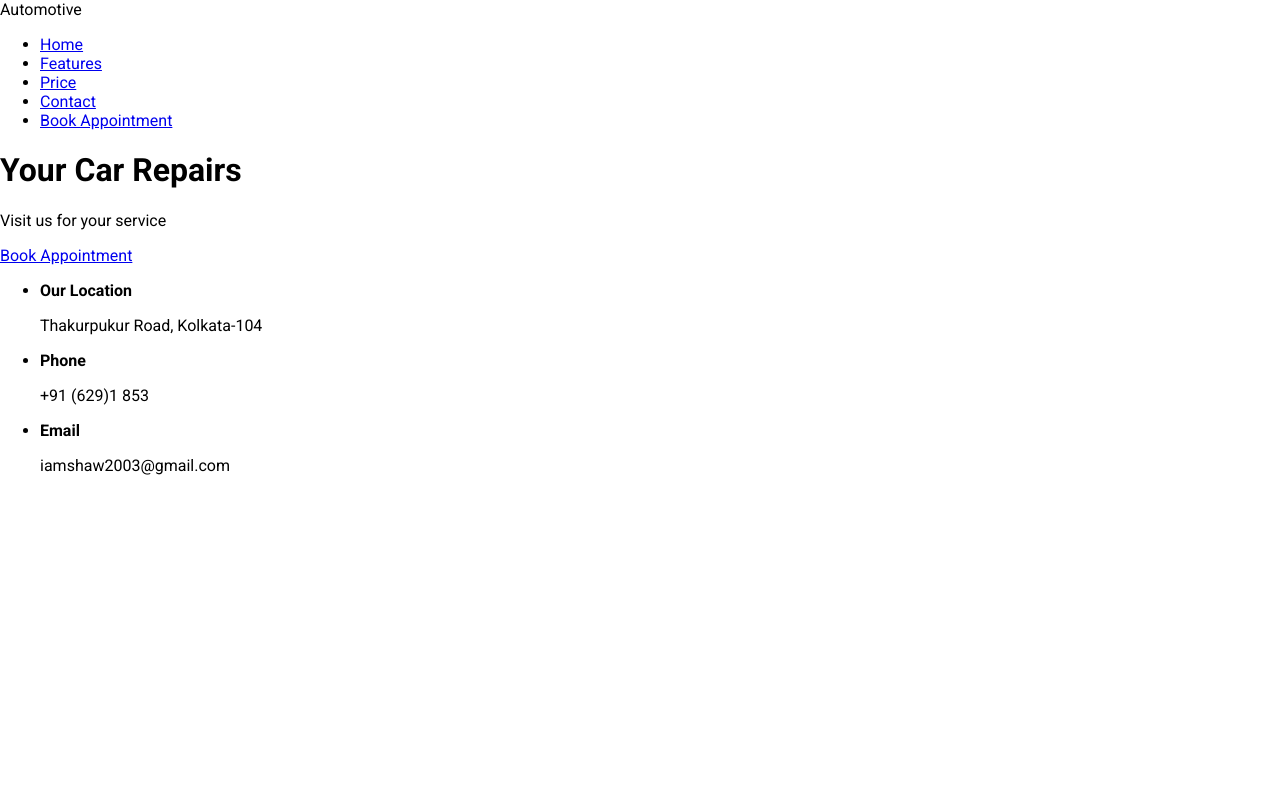
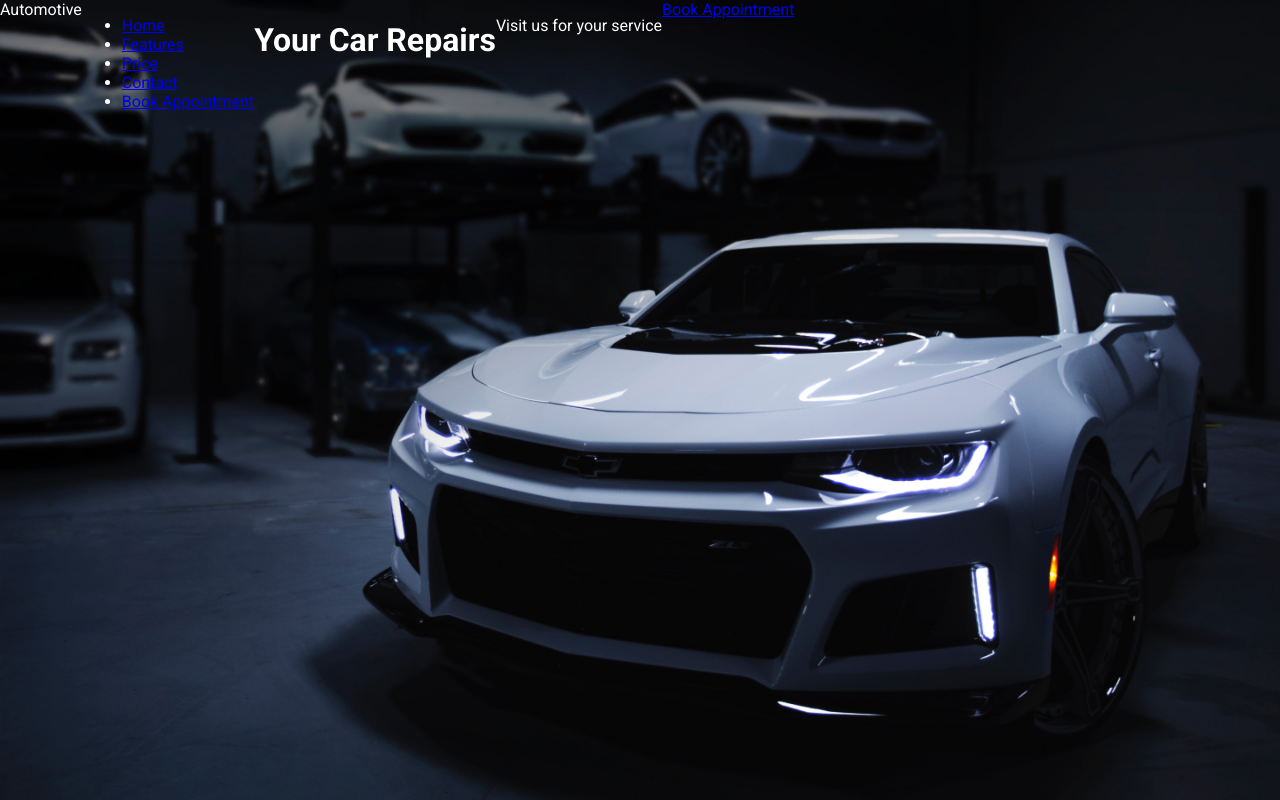
Before and after one commit to SURAJITSHAW/HTML-CSS, a plain HTML site: page 3_AutoMotiveCar/index.html in a window 1280 px wide. Shown: the top 800 px of the page. Drawn offline with Linux system fonts and the light colour scheme.

Commit message:
CSS : header css  part of AutoMotiveCar project is done

```diff
--- a/3_AutoMotiveCar/index.html
+++ b/3_AutoMotiveCar/index.html
@@ -1,10 +1,10 @@
 <!DOCTYPE html>
 <html lang="en">
   <head>
-    <meta charset="UTF-8">
-    <meta http-equiv="X-UA-Compatible" content="IE=edge">
-    <meta name="viewport" content="width=device-width, initial-scale=1.0">
-    <link rel="stylesheet" href="styles.css">
+    <meta charset="UTF-8" />
+    <meta http-equiv="X-UA-Compatible" content="IE=edge" />
+    <meta name="viewport" content="width=device-width, initial-scale=1.0" />
+    <link rel="stylesheet" href="styles.css" />
     <!-- Font Awesome CDN link -->
     <link
       rel="stylesheet"
@@ -14,11 +14,11 @@
     <title>BASE PROJECT</title>
   </head>
   <body>
+    <!-- <header> tag represents a container for introductory content or set of navigational links. A header typically contains: 1. one or more headings 2. logo or icon 3. authorship info -->
+    <header>
       <!-- <nav> tag defines set of (major)navigation links -->
       <nav>
-      <div class="logo">
-        <i class="fas-fa-car"></i>Automotive
-      </div>
+        <div class="logo"><i class="fas-fa-car"></i>Automotive</div>
       </nav>
 
       <!-- Shortcut to create 5 list items of unordered list with anchor tag(link tag) in between: ul>li*5>li -->
@@ -32,8 +32,6 @@
         <li><a href="#" class="highlight">Book Appointment</a></li>
       </ul>
 
-    <!-- <header> tag represents a container for introductory content or set of navigational links. A header typically contains: 1. one or more headings 2. logo or icon 3. authorship info -->
-    <header>
       <h1>Your Car Repairs</h1>
       <p>Visit us for your service</p>
       <a href="#" class="highlight">Book Appointment</a>
@@ -56,6 +54,5 @@
         </li>
       </ul>
     </footer>
-
   </body>
 </html>
--- a/3_AutoMotiveCar/styles.css
+++ b/3_AutoMotiveCar/styles.css
@@ -10,3 +10,20 @@ body {
     font-family: 'Roboto', sans-serif;
     margin: 0;
 }
+
+header {
+    /* min-height property defines the minimum height of an element. If the content is smaller than min-height, the min-height will be applied. Otherwise it has no effect */
+    min-height: 100vh;
+    /* Specifies the size of the background images. Value of this property:
+    1.auto(default, displayed at it's original size)
+    2.cover(Resize the img to cover the entire container, stretch it and also cut a little bit at edges in the process.
+    3.container(Resize the img to make sure the img is fully visible)
+    4.percentage or pixel value(can explicitly set the value)
+    */
+    background-size: cover;
+    /* Sets the starting position of a background image. By default background images is placed at top-left corner. */
+    background-position: center center;
+    display: flex;
+    background-image: url(./Pictures/car-bg.jpg);
+    color: #fff;
+}
```
Lines whose indentation alone changed are shown as unchanged.
